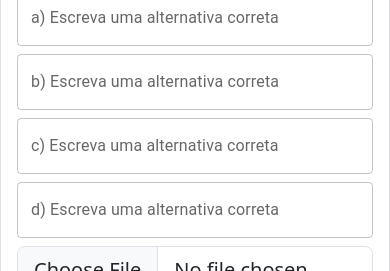
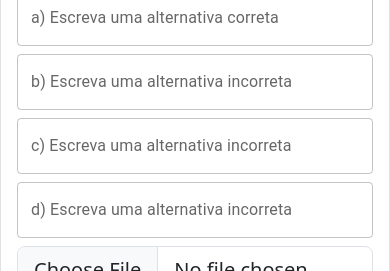
Before and after one commit to eduardoldev/Gerador-de-Questionarios-REACT-JS, a React (Create React App) app: page / in a window 390 px wide. Shown: the part 227-498 px from the top of the page. Built offline with nearby package versions, Linux system fonts and the light colour scheme.

Commit message:
correção mobile

```diff
--- a/src/pages/NovoQuestionarioPage/NovoQuestionarioPage.js
+++ b/src/pages/NovoQuestionarioPage/NovoQuestionarioPage.js
@@ -76,6 +76,7 @@ function NovoQuestionarioPage() {
                 setAlternativa3("");
                 setAlternativa4("");
                 setImagem(null);
+
                 console.log(novaPergunta);
             })
             .catch((error) => {
@@ -161,16 +162,16 @@ function NovoQuestionarioPage() {
                             <TextField label="a) Escreva uma alternativa correta" fullWidth variant="outlined" value={alternativa1} onChange={(e) => setAlternativa1(e.target.value)} />
                         </Row>
                         <Row className="p-0 m-0 d-flex align-items-center justify-content-center">
-                            <TextField label="b) Escreva uma alternativa correta" fullWidth variant="outlined" value={alternativa2} onChange={(e) => setAlternativa2(e.target.value)} />
+                            <TextField label="b) Escreva uma alternativa incorreta" fullWidth variant="outlined" value={alternativa2} onChange={(e) => setAlternativa2(e.target.value)} />
                         </Row>
                         <Row className="p-0 m-0 d-flex align-items-center justify-content-center">
-                            <TextField label="c) Escreva uma alternativa correta" fullWidth variant="outlined" value={alternativa3} onChange={(e) => setAlternativa3(e.target.value)} />
+                            <TextField label="c) Escreva uma alternativa incorreta" fullWidth variant="outlined" value={alternativa3} onChange={(e) => setAlternativa3(e.target.value)} />
                         </Row>
                         <Row className="p-0 m-0 d-flex align-items-center justify-content-center">
-                            <TextField label="d) Escreva uma alternativa correta" fullWidth variant="outlined" value={alternativa4} onChange={(e) => setAlternativa4(e.target.value)} />
+                            <TextField label="d) Escreva uma alternativa incorreta" fullWidth variant="outlined" value={alternativa4} onChange={(e) => setAlternativa4(e.target.value)} />
                         </Row>
                         <Row className="p-0 m-0 d-flex align-items-center justify-content-center">
-                            <Form.Control type="file" size="lg" onChange={(e) => setImagem(e.target.files[0])} />
+                            <Form.Control type="file" size="lg" value={imagem} onChange={(e) => setImagem(e.target.files[0])} />
                         </Row>
                         <Row className="p-0 m-0 d-flex align-items-center justify-content-center">
                             <Button className="w-100 p-3" variant="success" onClick={adicionarPergunta}>Salvar pergunta</Button>{' '}
@@ -235,7 +236,7 @@ function NovoQuestionarioPage() {
                                         </Row>
                                         <Row>
                                             <Col className="col-md-11">
-                                                <Form.Control type="file" size="lg" onChange={(e) => setImagem(e.target.files[0])} />
+                                                <Form.Control type="file" size="lg" value={imagem} onChange={(e) => setImagem(e.target.files[0])} />
                                             </Col>
                                             <Col className="col-md-1 d-flex align-items-center justify-content-center">
                                                 Fundo
```
